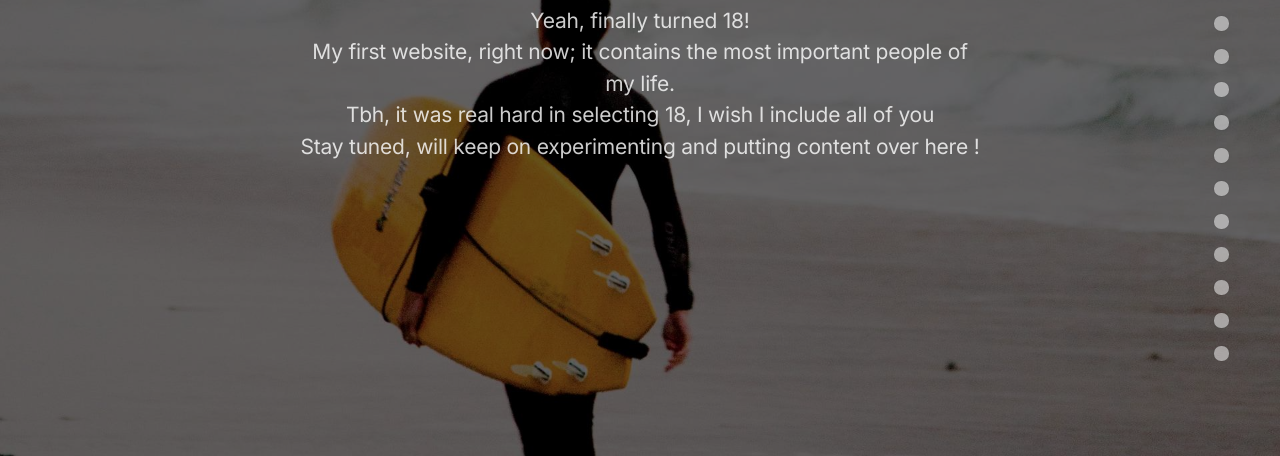
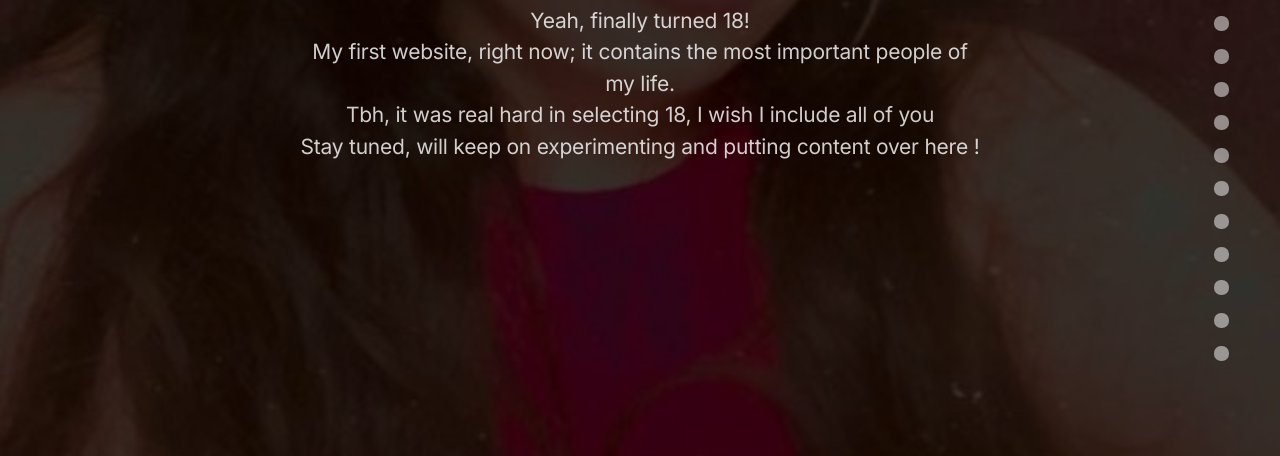
Before and after one commit to dieep/Diya, a plain HTML site: page index.html in a window 1280 px wide. Shown: the part 344-800 px from the top of the page. Drawn offline with nearby package versions, Linux system fonts and the light colour scheme.

Commit message:
Update index.html

```diff
--- a/index.html
+++ b/index.html
@@ -273,7 +273,7 @@
                     <a href="#16">Sam</a>
                 </li>
                 <li>
-                    <a href="#17">Siddarth</a>
+                    <a href="#17">Sidarth</a>
                 </li>
                 <li>
                     <a href="#18">Vishaka</a>
@@ -306,7 +306,7 @@
                 </div>
             </div>
         </div>
-        <div class="background" style="background-image:url(assets/img/background/img-10.jpg)"></div>
+        <div class="background" style="background-image:url(assets/img/background/diya1.jpeg)"></div>
     </section>
     <!-- Slide 2 (#10) -->
     <section class="slide fade-6 kenBurns" id="2">
@@ -396,7 +396,7 @@
                 </div>
             </div>
         </div>
-        <div class="background" style="background-image:url(assets/img/background/img-10.jpg)"></div>
+        <div class="background" style="background-image:url(assets/img/background/photo.jpg)"></div>
     </section>
     <!-- Slide 7 (#10) -->
     <section class="slide fade-6 kenBurns" id="7">
@@ -414,7 +414,7 @@
                 </div>
             </div>
         </div>
-        <div class="background" style="background-image:url(assets/img/background/daleep.jpeg)"></div>
+        <div class="background" style="background-image:url(assets/img/background/daleep2.jpeg)"></div>
     </section>
     <!-- Slide 8 (#10) -->
     <section class="slide fade-6 kenBurns" id="8">
@@ -470,7 +470,7 @@
                 </div>
             </div>
         </div>
-        <div class="background" style="background-image:url(assets/img/background/img-10.jpg)"></div>
+        <div class="background" style="background-image:url(assets/img/background/photo.jpg)"></div>
     </section>
     <!-- Slide 11 (#10) -->
     <section class="slide fade-6 kenBurns" id="11">
@@ -488,7 +488,7 @@
                 </div>
             </div>
         </div>
-        <div class="background" style="background-image:url(assets/img/background/img-10.jpg)"></div>
+        <div class="background" style="background-image:url(assets/img/background/photo.jpg)"></div>
     </section>
     <!-- Slide 12 (#10) -->
     <section class="slide fade-6 kenBurns" id="12">
@@ -590,7 +590,7 @@ Full time panda , soul sister and friend ❤️🌎but also your part time mumma
                 <div class="wrap">
 
                     <div class="fix-7-12">
-                        <h1 class="smaller margin-bottom-2 ae-1">Siddarth</h1>
+                        <h1 class="smaller margin-bottom-2 ae-1">Sidarth</h1>
                         <p class="large ae-2">
                             <span class="opacity-8">HBD BHAISE 🐒😙finally your day 👀
 Chal pehle kuch accha bol deta hu akhir tera bday—->
@@ -643,7 +643,7 @@ At last wishing u a day filled with happiness and  a year filled with joy and i
                 </div>
             </div>
         </div>
-        <div class="background" style="background-image:url(assets/img/background/img-11.jpg)"></div>
+        <div class="background" style="background-image:url(assets/img/background/diya2.jpeg)"></div>
     </section>
 
 
```
